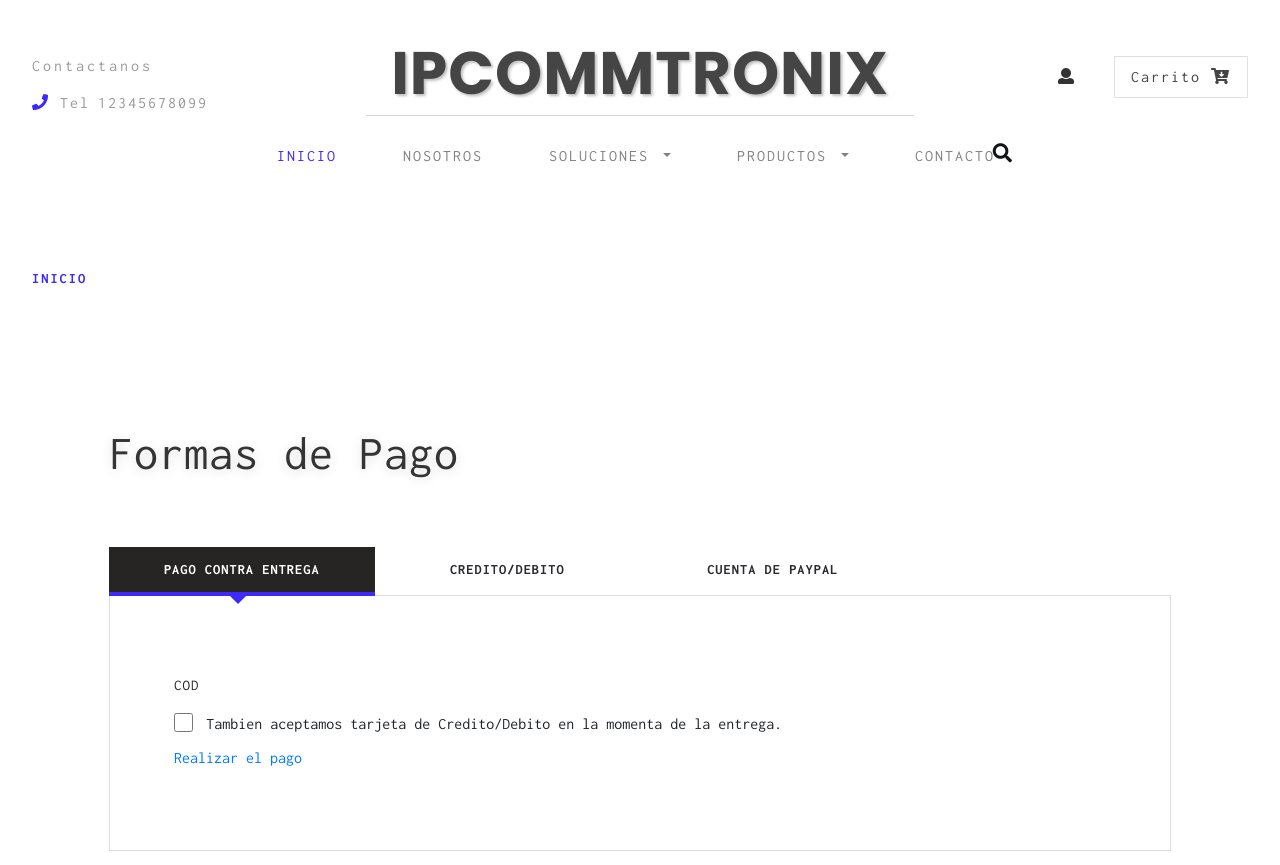
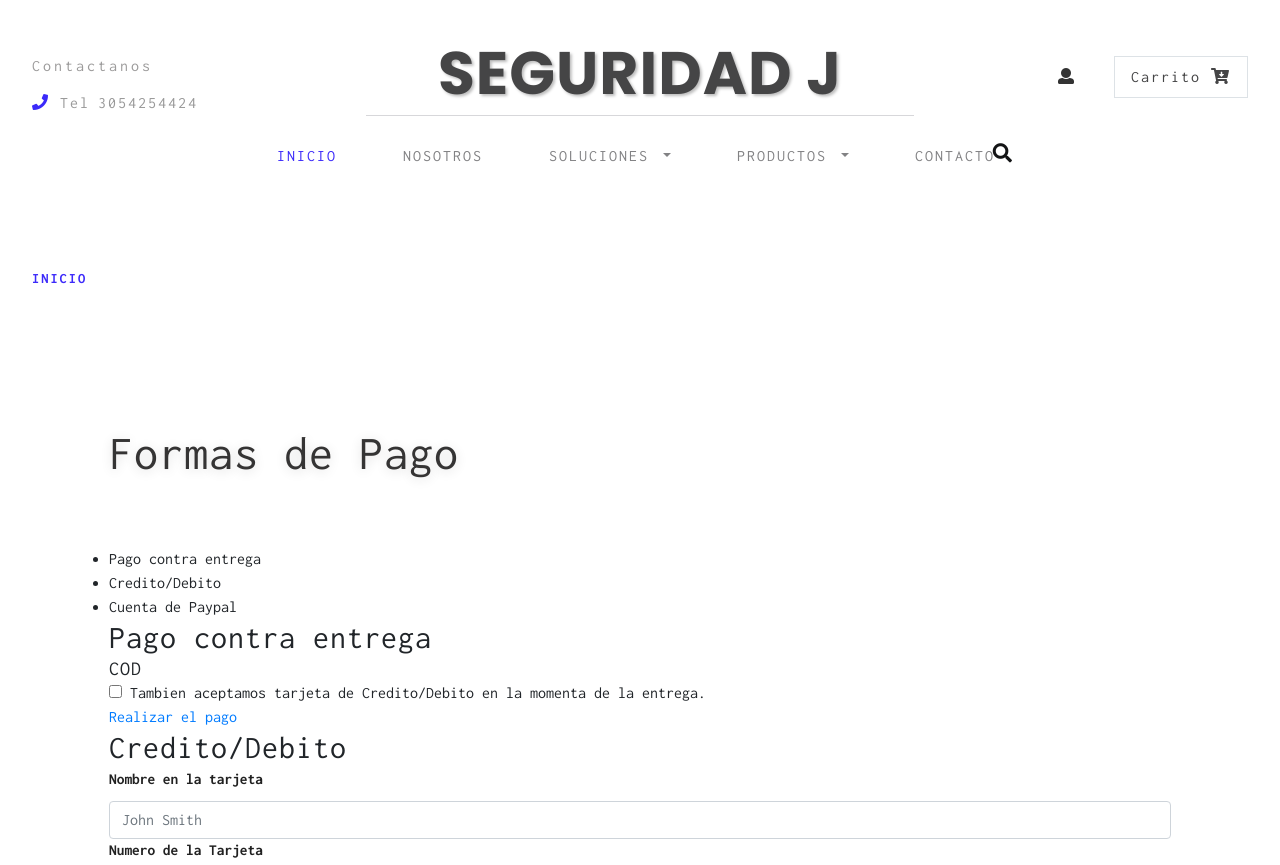
Before and after one commit to jhonssalazar/Comunicaciones, a plain HTML site: page payment.html in a window 1280 px wide. Shown: the top 865 px of the page. Drawn offline with Linux system fonts and the light colour scheme.

Commit message:
Update payment.html

```diff
--- a/payment.html
+++ b/payment.html
@@ -1,8 +1,7 @@
 <!DOCTYPE html>
 <html lang="zxx">
 
-<head>
-	<title>IPcommtronix | Formas de Pago</title>
+<title>seguridad jj| 404</title>
 	<meta name="viewport" content="width=device-width, initial-scale=1">
 	<meta charset="utf-8">
 	<meta name="keywords" content="Goggles a Responsive web template, Bootstrap Web Templates, Flat Web Templates, Android Compatible web template,
@@ -20,8 +19,6 @@ Smartphone Compatible web template, free webdesigns for Nokia, Samsung, LG, Sony
 	<link href="css/login_overlay.css" rel='stylesheet' type='text/css' />
 	<link href="css/style6.css" rel='stylesheet' type='text/css' />
 	<link rel="stylesheet" href="css/shop.css" type="text/css" />
-	<link rel="stylesheet" type="text/css" href="css/checkout.css">
-	<link href="css/easy-responsive-tabs.css" rel='stylesheet' type='text/css' />
 	<link href="css/style.css" rel='stylesheet' type='text/css' />
 	<link href="css/fontawesome-all.css" rel="stylesheet">
 	<link href="//fonts.googleapis.com/css?family=Inconsolata:400,700" rel="stylesheet">
@@ -39,12 +36,12 @@ Smartphone Compatible web template, free webdesigns for Nokia, Samsung, LG, Sony
 				<ul>
 					<li>
 						<i class="fas fa-phone"></i> Tel </li>
-						<li class="number-phone mt-3">12345678099</li>
+					<li class="number-phone mt-3">3054254424</li>
 				</ul>
 			</div>
 			<div class="col-md-6 logo-w3layouts text-center">
 				<h1 class="logo-w3layouts">
-						<a class="navbar-brand" href="index.html">IPcommtronix</a>
+					<a class="navbar-brand" href="index.html">seguridad j</a>
 				</h1>
 				</div>
 				<div class="col-md-3 top-info-cart text-right mt-lg-4">
```
Lines whose indentation alone changed are shown as unchanged.
